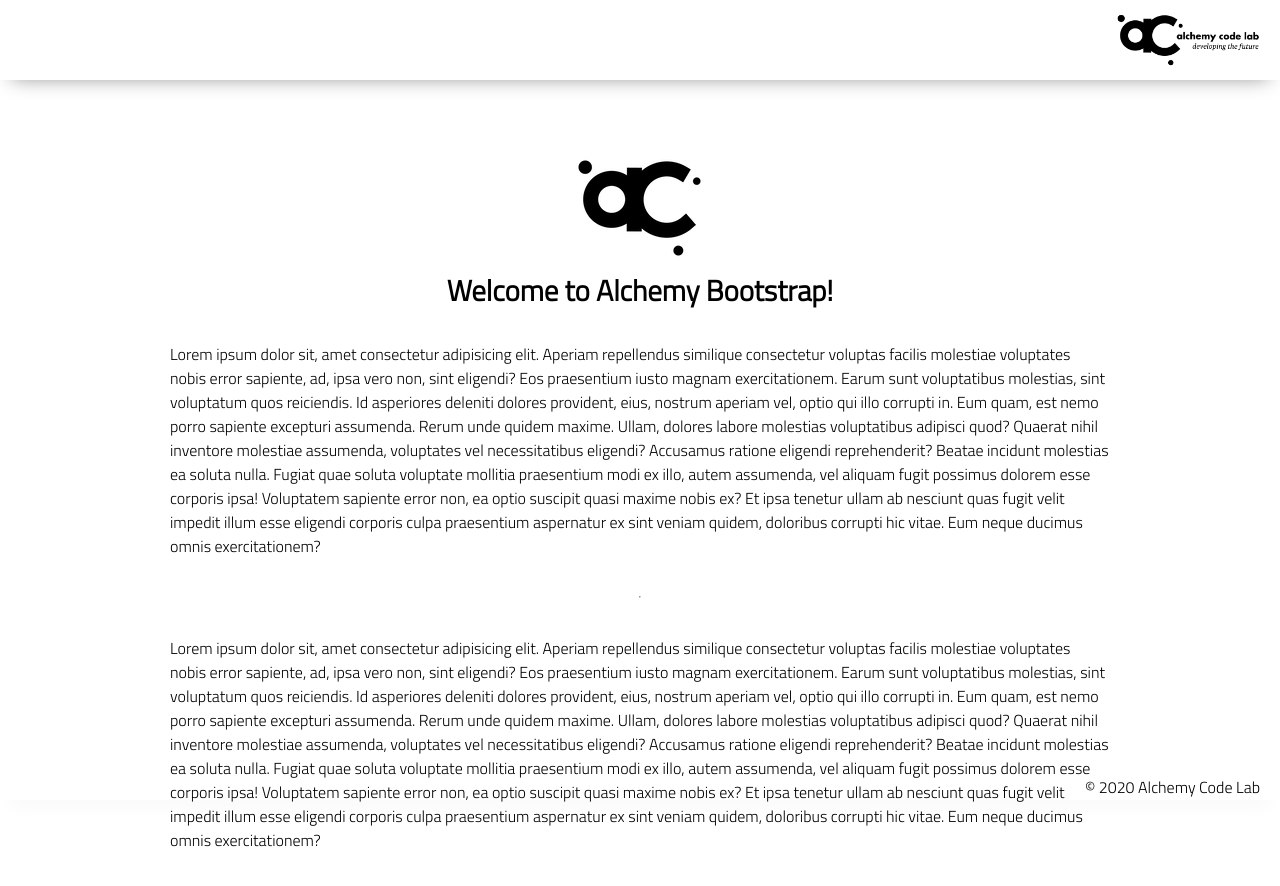
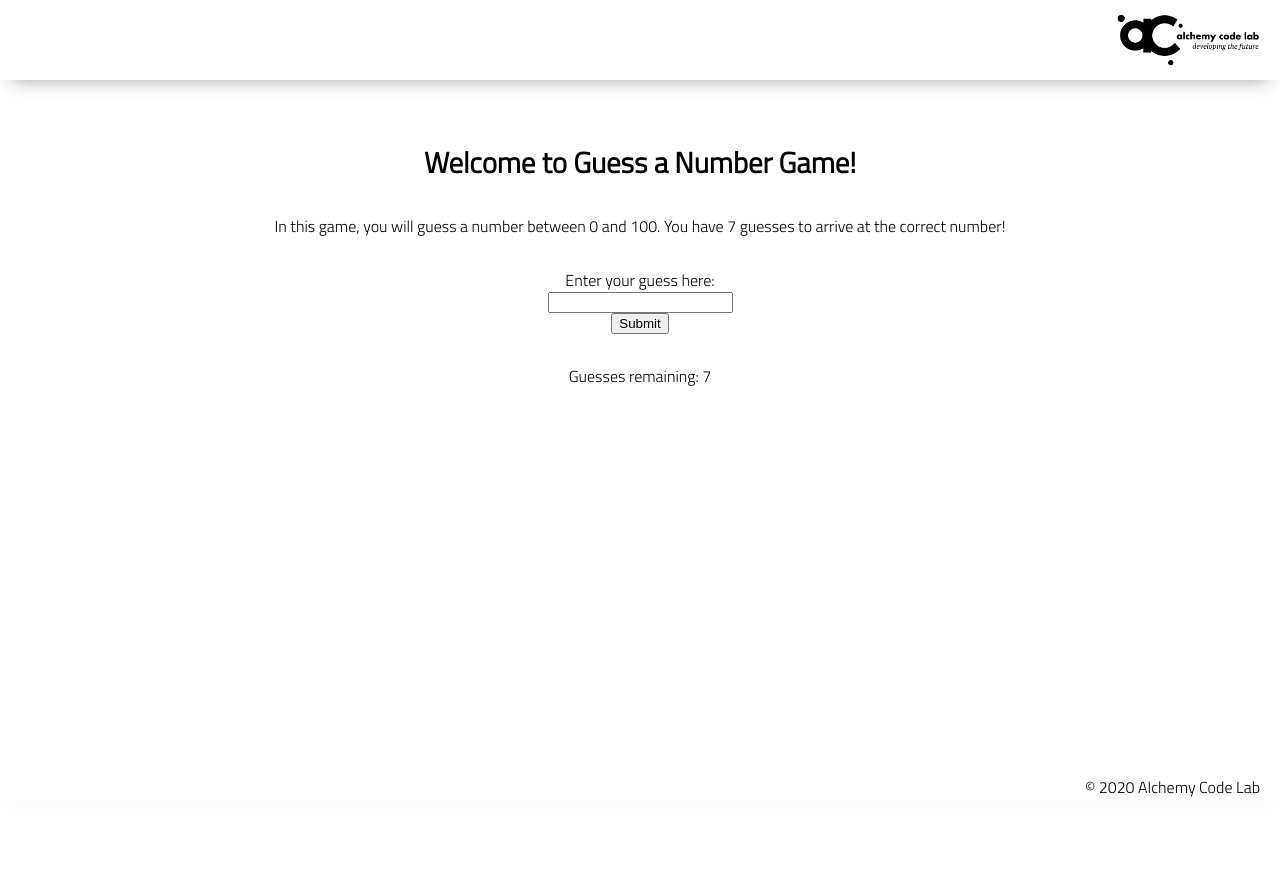
Before and after one commit to p-brubaker/lab-02-guess-number, a plain HTML site: page index.html in a window 1280 px wide. After the commit the page ends 800 px from the top, so only its background shows below. Drawn offline with Linux system fonts and the light colour scheme.

Commit message:
create HTML elements

```diff
--- a/index.html
+++ b/index.html
@@ -9,7 +9,7 @@
     <link rel="stylesheet" href="./styles/reset.css">
     <link rel="stylesheet" href="./styles/style.css">
     <link rel="stylesheet" href="./styles/home.css">
-    <title>Document</title>
+    <title>Guess a Number!</title>
 </head>
 
 <body>
@@ -20,47 +20,16 @@
     </header>
     <main>
         <section class="main-section">
-            <img class="main-logo" src="./assets/alchemy-logo.png" />
             <h2>
-                Welcome to Alchemy Bootstrap!
+                Welcome to Guess a Number Game!
             </h2>
-
-            <p>
-                Lorem ipsum dolor sit, amet consectetur adipisicing elit. Aperiam repellendus similique consectetur
-                voluptas facilis molestiae voluptates nobis error sapiente, ad, ipsa vero non, sint eligendi? Eos
-                praesentium iusto magnam exercitationem.
-                Earum sunt voluptatibus molestias, sint voluptatum quos reiciendis. Id asperiores deleniti dolores
-                provident, eius, nostrum aperiam vel, optio qui illo corrupti in. Eum quam, est nemo porro sapiente
-                excepturi assumenda.
-                Rerum unde quidem maxime. Ullam, dolores labore molestias voluptatibus adipisci quod? Quaerat nihil
-                inventore molestiae assumenda, voluptates vel necessitatibus eligendi? Accusamus ratione eligendi
-                reprehenderit? Beatae incidunt molestias ea soluta nulla.
-                Fugiat quae soluta voluptate mollitia praesentium modi ex illo, autem assumenda, vel aliquam fugit
-                possimus dolorem esse corporis ipsa! Voluptatem sapiente error non, ea optio suscipit quasi maxime nobis
-                ex?
-                Et ipsa tenetur ullam ab nesciunt quas fugit velit impedit illum esse eligendi corporis culpa
-                praesentium aspernatur ex sint veniam quidem, doloribus corrupti hic vitae. Eum neque ducimus omnis
-                exercitationem?
-            </p>
-            <hr />
-            <p>
-                Lorem ipsum dolor sit, amet consectetur adipisicing elit. Aperiam repellendus similique consectetur
-                voluptas facilis molestiae voluptates nobis error sapiente, ad, ipsa vero non, sint eligendi? Eos
-                praesentium iusto magnam exercitationem.
-                Earum sunt voluptatibus molestias, sint voluptatum quos reiciendis. Id asperiores deleniti dolores
-                provident, eius, nostrum aperiam vel, optio qui illo corrupti in. Eum quam, est nemo porro sapiente
-                excepturi assumenda.
-                Rerum unde quidem maxime. Ullam, dolores labore molestias voluptatibus adipisci quod? Quaerat nihil
-                inventore molestiae assumenda, voluptates vel necessitatibus eligendi? Accusamus ratione eligendi
-                reprehenderit? Beatae incidunt molestias ea soluta nulla.
-                Fugiat quae soluta voluptate mollitia praesentium modi ex illo, autem assumenda, vel aliquam fugit
-                possimus dolorem esse corporis ipsa! Voluptatem sapiente error non, ea optio suscipit quasi maxime nobis
-                ex?
-                Et ipsa tenetur ullam ab nesciunt quas fugit velit impedit illum esse eligendi corporis culpa
-                praesentium aspernatur ex sint veniam quidem, doloribus corrupti hic vitae. Eum neque ducimus omnis
-                exercitationem?
-            </p>
-
+            <p id="rules-info">In this game, you will guess a number between 0 and 100. You have 7 guesses to arrive at the correct number! </p>
+            <label for="guess-input">Enter your guess here:</label>
+            <input id="guess-input" type="number">
+            <button id="submit-guess">Submit</button>
+            <p>Guesses remaining: <span id="guesses-remaining">7</span></p>
+            <p id="high-or-low"></p>
+            <p id="result"></p>
         </section>
     </main>
     <footer>
```
